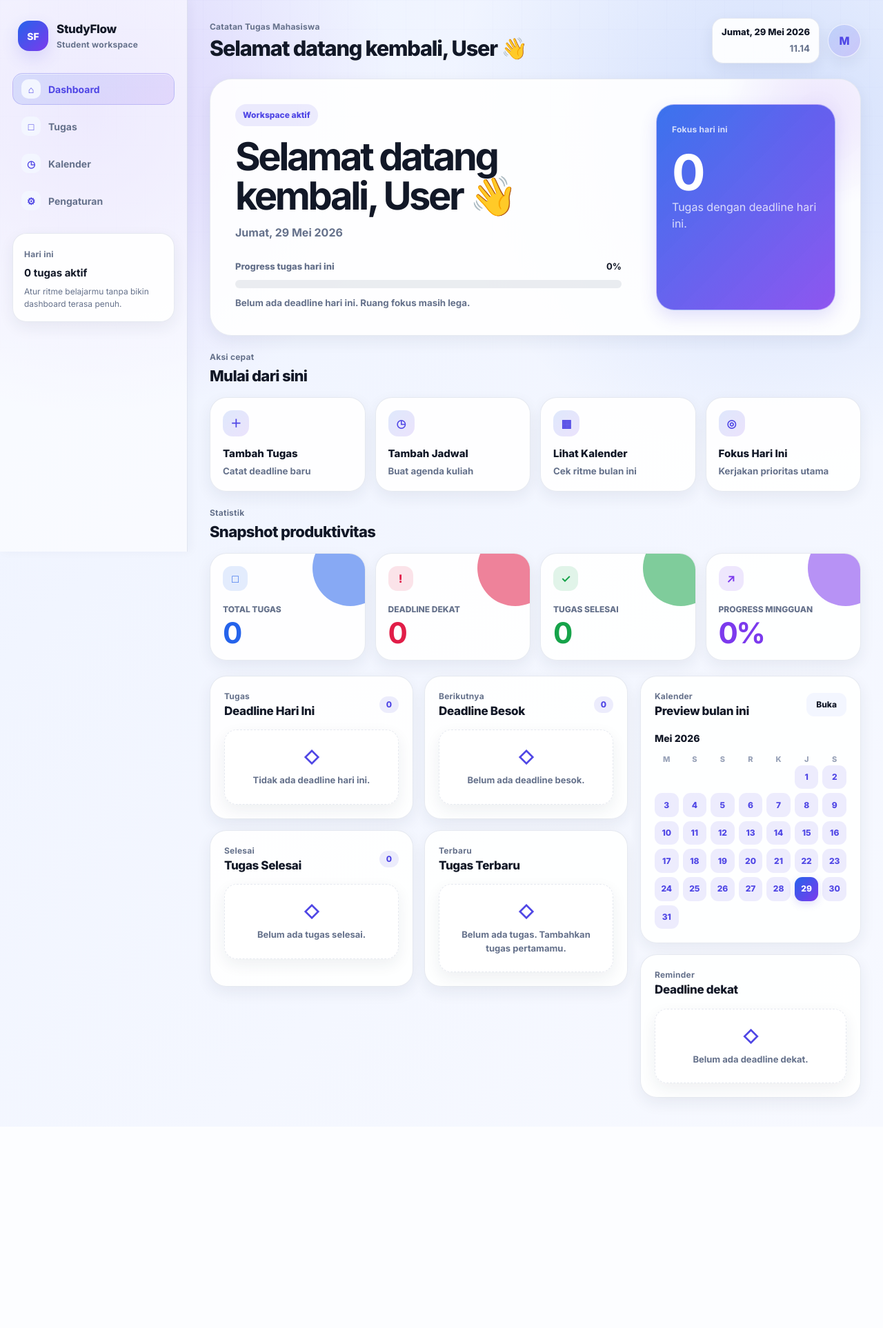
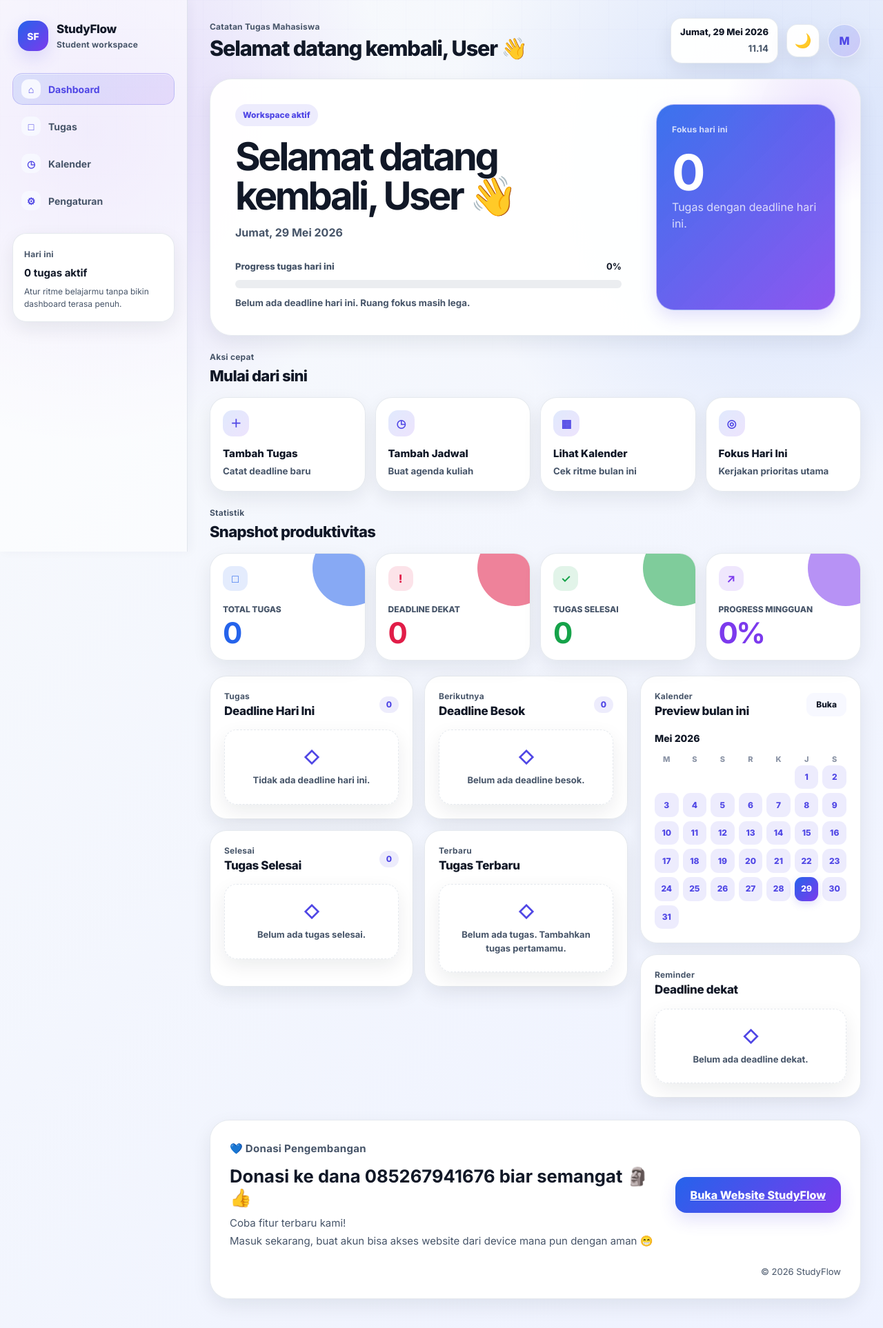
Before and after one commit to ridhopangestu315-ux/app-to-do, a PHP site: page / in a window 1280 px wide. Shown: the whole page at 69% size. Before the commit the page ends 1605 px from the top, so only its background shows below. Run offline with PHP 8.4, Linux system fonts and the light colour scheme.

Commit message:
balik awal

```diff
--- a/Index.html
+++ b/Index.html
@@ -59,6 +59,7 @@
             <span id="teksTanggalRealtime">Rabu, 20 Mei 2026</span>
             <small id="teksJamRealtime">00.00</small>
           </div>
+          <button id="tombolToggleTema" class="tombol-toggle-tema" type="button" aria-label="Aktifkan mode gelap" title="Ganti tema">🌙</button>
           <!-- Avatar diklik → langsung ke halaman Pengaturan -->
           <div id="fotoProfilHeader" class="foto-profil-header foto-profil-header--klikable" aria-label="Buka pengaturan profil" title="Pengaturan Profil" role="button" tabindex="0">
             <span id="inisialProfilHeader">R</span>
@@ -406,6 +407,23 @@
           </section>
         </div>
       </section>
+
+      <section class="section-donasi">
+        <div class="panel panel-donasi">
+          <div class="donasi-grid">
+            <div class="donasi-copy">
+              <p class="teks-kecil">💙 Donasi Pengembangan</p>
+              <h2>Donasi ke dana 085267941676 biar semangat 🗿👍</h2>
+              <p>Coba fitur terbaru kami!</P>
+              <P>Masuk sekarang, buat akun bisa akses website dari device mana pun dengan aman 😁</p>
+            </div>
+            <div class="donasi-actions">
+              <a href="https://studyflow.infinityfreeapp.com/" target="_blank" rel="noopener noreferrer" class="tombol-utama tombol-donasi">Buka Website StudyFlow</a>
+            </div>
+          </div>
+          <p class="donasi-footer">© 2026 StudyFlow</p>
+        </div>
+      </section>
     </main>
   </div>
 
--- a/home.css
+++ b/home.css
@@ -27,19 +27,81 @@
   --font: "Inter", "Segoe UI", system-ui, sans-serif;
 }
 
+body.light-mode {
+  --bg: #f8fafc;
+  --bg-soft: #eef2ff;
+  --surface: rgba(255, 255, 255, 0.96);
+  --surface-strong: #ffffff;
+  --surface-muted: #f7f8ff;
+  --text: #111827;
+  --text-soft: #475569;
+  --text-faint: #8b94a6;
+  --line: rgba(148, 163, 184, 0.24);
+  --line-strong: rgba(148, 163, 184, 0.34);
+  --shadow-card: 0 10px 28px rgba(15, 23, 42, 0.08);
+  --shadow-hover: 0 12px 28px rgba(15, 23, 42, 0.08);
+}
+
+body.dark-mode,
 body.mode-gelap {
-  --bg: #0b1020;
-  --bg-soft: #11182b;
-  --surface: #151d32;
-  --surface-strong: #18213a;
-  --surface-muted: #1e2945;
-  --text: #edf2ff;
+  --bg: #111827;
+  --bg-soft: #1f2937;
+  --surface: rgba(255, 255, 255, 0.06);
+  --surface-strong: #1f2937;
+  --surface-muted: rgba(255, 255, 255, 0.06);
+  --text: #f8fafc;
   --text-soft: #a9b4cc;
   --text-faint: #68748d;
-  --line: rgba(187, 199, 232, 0.14);
-  --line-strong: rgba(187, 199, 232, 0.22);
-  --shadow-card: 0 8px 20px rgba(0, 0, 0, 0.22);
-  --shadow-hover: 0 12px 28px rgba(0, 0, 0, 0.28);
+  --line: rgba(187, 199, 232, 0.12);
+  --line-strong: rgba(187, 199, 232, 0.2);
+  --shadow-card: 0 10px 32px rgba(0, 0, 0, 0.26);
+  --shadow-hover: 0 14px 32px rgba(0, 0, 0, 0.26);
+}
+
+body,
+button,
+input,
+select,
+textarea,
+.menu-samping,
+.konten-utama,
+.kepala-halaman,
+.header-actions,
+.tanggal-header,
+.foto-profil-header,
+.sidebar-insight,
+.panel,
+.kartu-aksi,
+.kartu-statistik,
+.form-tugas,
+.kartu-kalender,
+.daftar-tugas,
+.daftar-agenda {
+  transition: background-color 0.32s ease, color 0.32s ease, border-color 0.32s ease, box-shadow 0.32s ease;
+}
+
+.tombol-toggle-tema {
+  width: 48px;
+  height: 48px;
+  border-radius: 16px;
+  border: 1px solid var(--line);
+  background: var(--surface);
+  color: var(--text);
+  display: grid;
+  place-items: center;
+  font-size: 20px;
+  box-shadow: var(--shadow-card);
+  transition: transform 0.2s ease, background-color 0.2s ease, border-color 0.2s ease, color 0.2s ease, box-shadow 0.2s ease;
+}
+
+.tombol-toggle-tema:hover {
+  transform: translateY(-1px);
+  background: var(--surface-muted);
+  box-shadow: var(--shadow-hover);
+}
+
+.tombol-toggle-tema:active {
+  transform: translateY(0);
 }
 
 * {
@@ -2334,6 +2396,90 @@ body.mode-gelap .item-tugas .label-peringatan {
   }
 }
 
+.section-donasi {
+  margin-top: 32px;
+}
+
+.panel-donasi {
+  padding: 28px;
+  border-radius: 28px;
+  background: var(--surface);
+  box-shadow: var(--shadow-card);
+  border: 1px solid var(--line);
+}
+
+body.dark-mode .panel-donasi,
+body.mode-gelap .panel-donasi {
+  background: rgba(255, 255, 255, 0.04);
+  border-color: rgba(255, 255, 255, 0.08);
+  box-shadow: 0 18px 42px rgba(0, 0, 0, 0.20);
+}
+
+.donasi-grid {
+  display: grid;
+  grid-template-columns: minmax(0, 1.25fr) auto;
+  gap: 24px;
+  align-items: center;
+}
+
+.donasi-copy h2 {
+  margin: 12px 0 8px;
+  font-size: clamp(20px, 2vw, 28px);
+  line-height: 1.2;
+}
+
+.donasi-copy p {
+  max-width: 680px;
+  color: var(--text-soft);
+  font-size: 15px;
+  line-height: 1.75;
+}
+
+.donasi-actions {
+  display: flex;
+  justify-content: flex-end;
+}
+
+.tombol-donasi {
+  min-width: 220px;
+  padding: 14px 22px;
+  border-radius: 16px;
+  text-align: center;
+}
+
+.donasi-footer {
+  margin-top: 22px;
+  color: var(--text-soft);
+  font-size: 13px;
+  text-align: right;
+}
+
+@media (max-width: 900px) {
+  .donasi-grid {
+    grid-template-columns: 1fr;
+    gap: 20px;
+  }
+
+  .donasi-actions {
+    justify-content: flex-start;
+  }
+}
+
+@media (max-width: 620px) {
+  .panel-donasi {
+    padding: 24px;
+  }
+
+  .donasi-footer {
+    text-align: left;
+  }
+
+  .tombol-donasi {
+    width: 100%;
+    justify-content: center;
+  }
+}
+
 /* ================================================
    AVATAR PROFIL HEADER — KLIKABLE
    Tambahan: klik avatar → halaman Pengaturan
--- a/script.js
+++ b/script.js
@@ -96,6 +96,7 @@ const elemenHalaman = {
   semuaTombolNavMobile: document.querySelectorAll(".tombol-nav-mobile"),
 
   teksSapaan: document.getElementById("teksSapaan"),
+  tombolToggleTema: document.getElementById("tombolToggleTema"),
   teksSapaanHero: document.getElementById("teksSapaanHero"),
   fotoProfilHeader: document.getElementById("fotoProfilHeader"),
   inisialProfilHeader: document.getElementById("inisialProfilHeader"),
@@ -1217,8 +1218,17 @@ function tampilkanInisialProfil(namaPengguna) {
 }
 
 function terapkanModeGelap() {
-  elemenHalaman.body.classList.toggle("mode-gelap", dataAplikasi.modeGelapAktif);
-  elemenHalaman.toggleModeGelap.checked = dataAplikasi.modeGelapAktif;
+  const modeAktif = Boolean(dataAplikasi.modeGelapAktif);
+  elemenHalaman.body.classList.toggle("mode-gelap", modeAktif);
+  elemenHalaman.body.classList.toggle("dark-mode", modeAktif);
+  elemenHalaman.body.classList.toggle("light-mode", !modeAktif);
+  elemenHalaman.toggleModeGelap.checked = modeAktif;
+
+  if (elemenHalaman.tombolToggleTema) {
+    elemenHalaman.tombolToggleTema.textContent = modeAktif ? "☀️" : "🌙";
+    elemenHalaman.tombolToggleTema.setAttribute("aria-label", modeAktif ? "Pindah ke mode terang" : "Pindah ke mode gelap");
+    elemenHalaman.tombolToggleTema.title = modeAktif ? "Mode terang" : "Mode gelap";
+  }
 }
 
 /*
@@ -2115,6 +2125,14 @@ function pasangSemuaEventListener() {
   });
   elemenHalaman.inputFotoProfil.addEventListener("change", prosesUploadFotoProfil);
   elemenHalaman.tombolHapusFoto.addEventListener("click", hapusFotoProfil);
+
+  if (elemenHalaman.tombolToggleTema) {
+    elemenHalaman.tombolToggleTema.addEventListener("click", function () {
+      dataAplikasi.modeGelapAktif = !dataAplikasi.modeGelapAktif;
+      simpanDataKeLocalStorage(namaPenyimpananLocalStorage.modeGelap, dataAplikasi.modeGelapAktif);
+      terapkanModeGelap();
+    });
+  }
 
   elemenHalaman.toggleModeGelap.addEventListener("change", function (event) {
     dataAplikasi.modeGelapAktif = event.target.checked;
```
